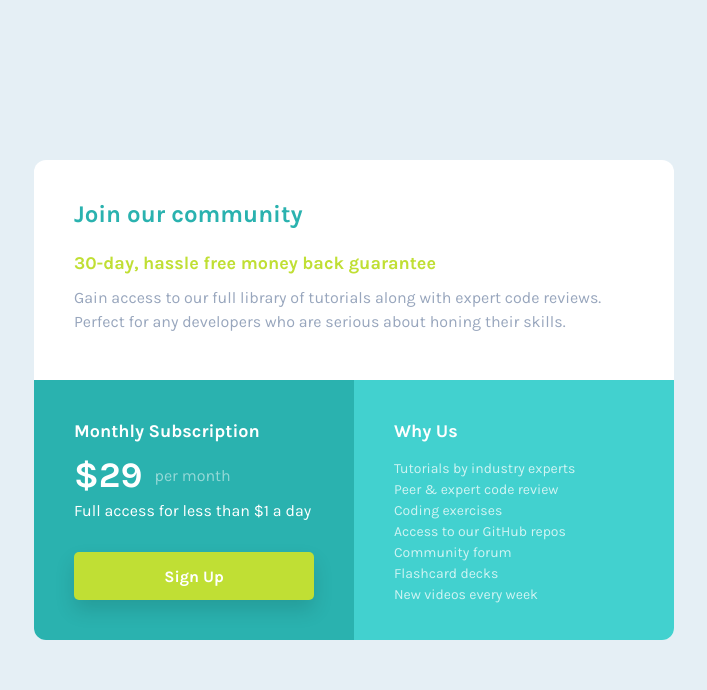
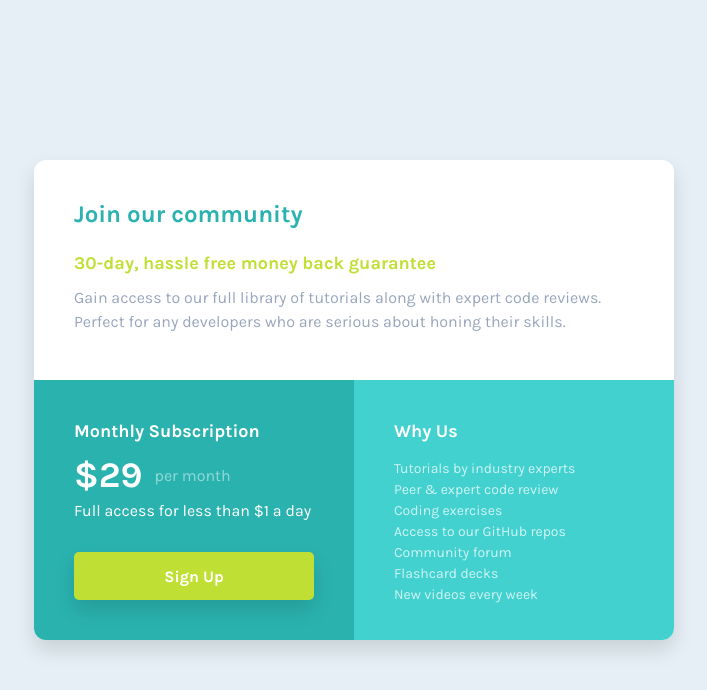
Before and after one commit to lucarl07/single-price-component, a React (Vite) app: page / in a window 1280 px wide. Shown: the top 690 px of the page, without its empty margins (286-993 px from the left). Built offline with nearby package versions, Linux system fonts and the light colour scheme.

Commit message:
Add a box shadow for the Container grid

```diff
--- a/src/components/Styles/Elements.js
+++ b/src/components/Styles/Elements.js
@@ -8,6 +8,7 @@ export const Container = styled.main `
   margin: 0 auto;
   width: 640px;
   height: 480px;
+  box-shadow: 0 10px 20px hsla(0, 0%, 0%, 0.125);
   background-color: ${Colors.white};
   border-radius: 0.75rem;
 `;
```
